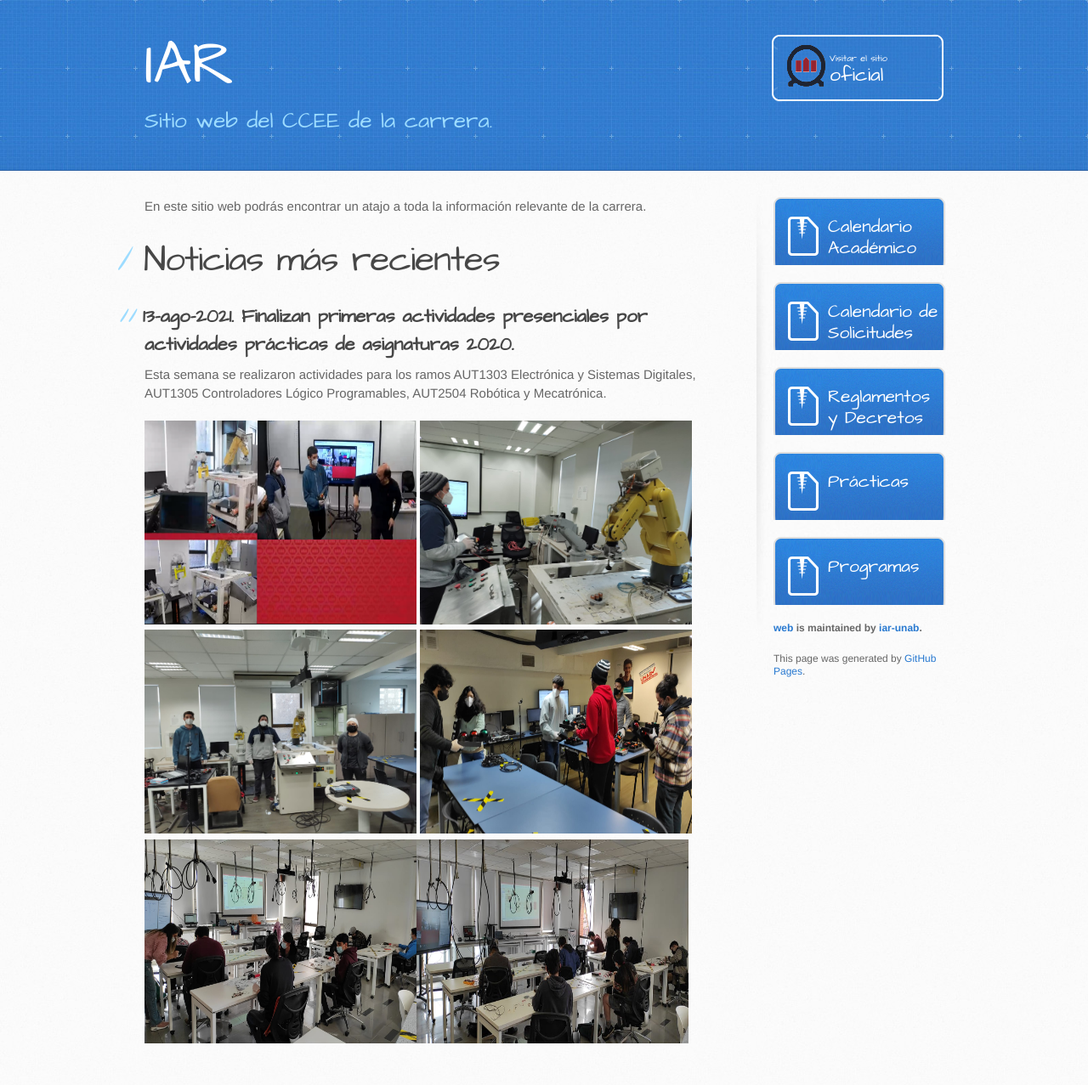
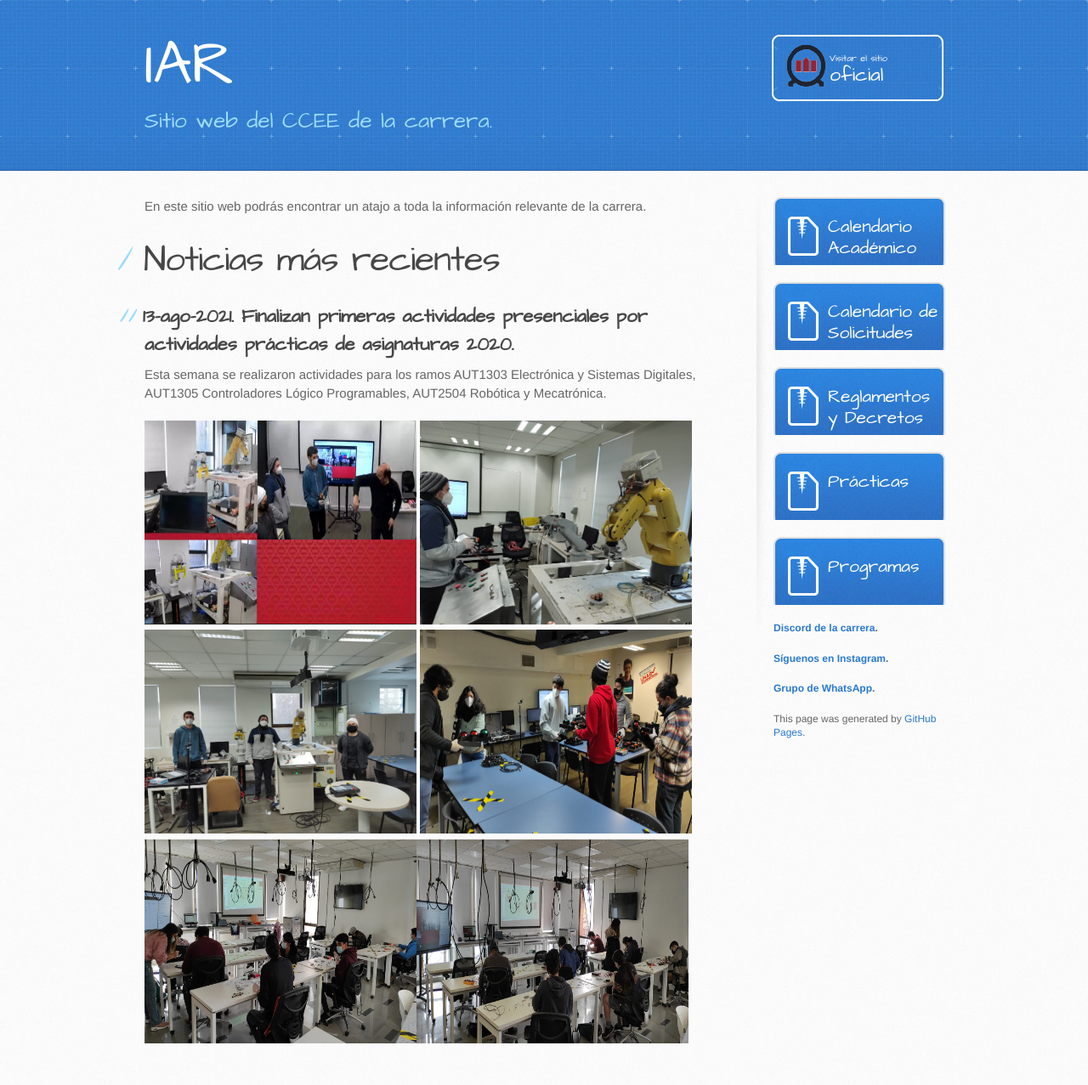
Before and after one commit to iar-unab/web, a Jekyll site: the page built from index.md, in a window 1280 px wide. Shown: the whole page at 85% size. Built offline with Jekyll 4.4.1, drawn with Linux system fonts in a browser that asks for light colours.

Commit message:
incluyendo datos de contacto

```diff
--- a/_layouts/default.html
+++ b/_layouts/default.html
@@ -55,7 +55,9 @@
 
 
           {% if site.github.is_project_page %}
-            <p class="repo-owner"><a href="{{ site.github.repository_url }}">{{ site.github.repository_name }}</a> is maintained by <a href="{{ site.github.owner_url }}">{{ site.github.owner_name }}</a>.</p>
+            <p class="repo-owner"><a href="https://discord.gg/4anz3CC">Discord de la carrera</a>.</p>
+          <p class="repo-owner"><a href="https://www.instagram.com/iarwakanda/">Síguenos en Instagram</a>.</p>
+          <p class="repo-owner"><a href="https://chat.whatsapp.com/LLe4tXh4QsW2FS6t8ZX85P">Grupo de WhatsApp</a>.</p>
           {% endif %}
 
           <p>This page was generated by <a href="https://pages.github.com">GitHub Pages</a>.</p>
```
